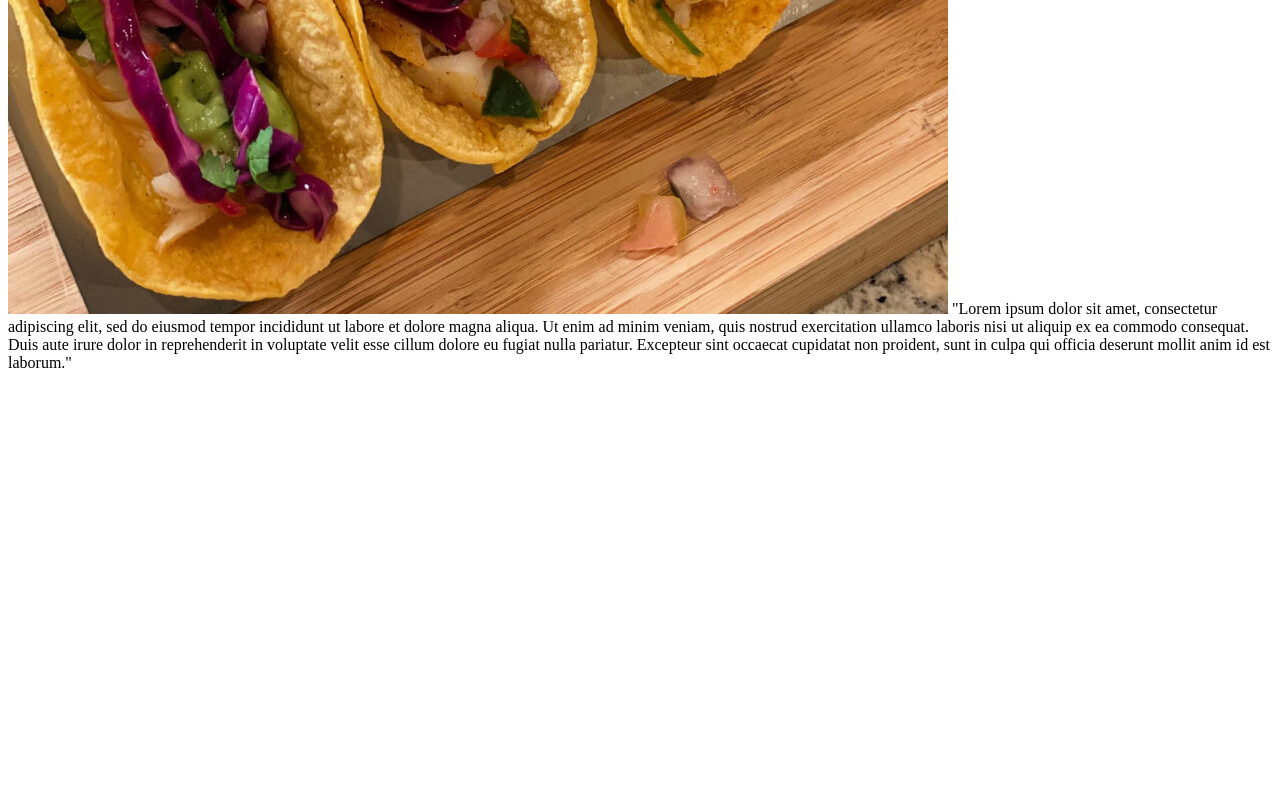
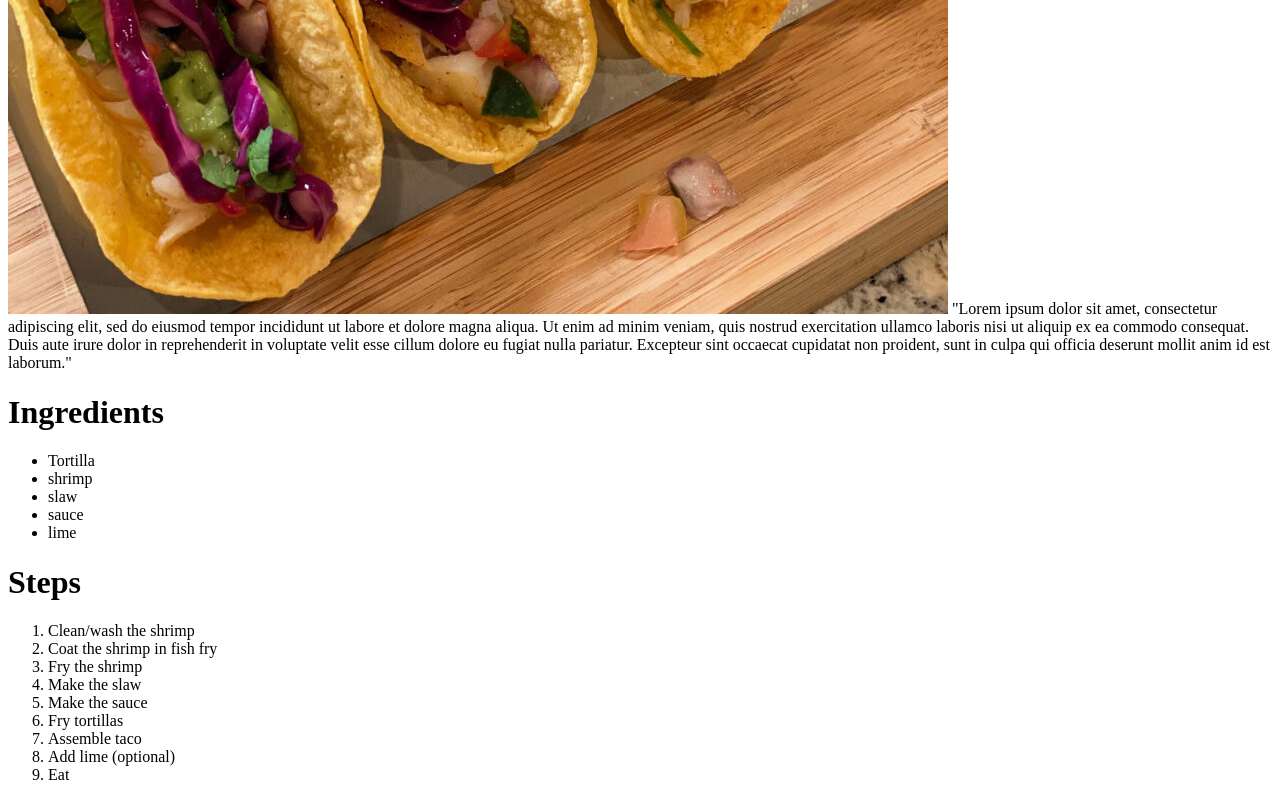
Before and after one commit to dianathedev/odin-recipes, a plain HTML site: page recipes/tacos.html in a window 1280 px wide. Shown: the part 776-1576 px from the top of the page. Before the commit the page ends 1156 px from the top, so only its background shows below. Drawn offline with Linux system fonts and the light colour scheme.

Commit message:
Added ingredients and steps lists

```diff
--- a/recipes/tacos.html
+++ b/recipes/tacos.html
@@ -5,3 +5,29 @@ alt="I want tacos">
 <body>
     "Lorem ipsum dolor sit amet, consectetur adipiscing elit, sed do eiusmod tempor incididunt ut labore et dolore magna aliqua. Ut enim ad minim veniam, quis nostrud exercitation ullamco laboris nisi ut aliquip ex ea commodo consequat. Duis aute irure dolor in reprehenderit in voluptate velit esse cillum dolore eu fugiat nulla pariatur. Excepteur sint occaecat cupidatat non proident, sunt in culpa qui officia deserunt mollit anim id est laborum."
 </body>
+
+<p></p>
+
+<h1>Ingredients</h1>
+<ul>
+    <li>Tortilla</li>
+    <li>shrimp</li>
+    <li>slaw</li>
+    <li>sauce</li>
+    <li>lime</li>
+</ul>
+
+<p></p>
+
+<h1>Steps</h1>
+<ol>
+    <li>Clean/wash the shrimp</li>
+    <li>Coat the shrimp in fish fry</li>
+    <li>Fry the shrimp</li>
+    <li>Make the slaw</li>
+    <li>Make the sauce</li>
+    <li>Fry tortillas</li>
+    <li>Assemble taco</li>
+    <li>Add lime (optional)</li>
+    <li>Eat</li>
+</ol>
```
